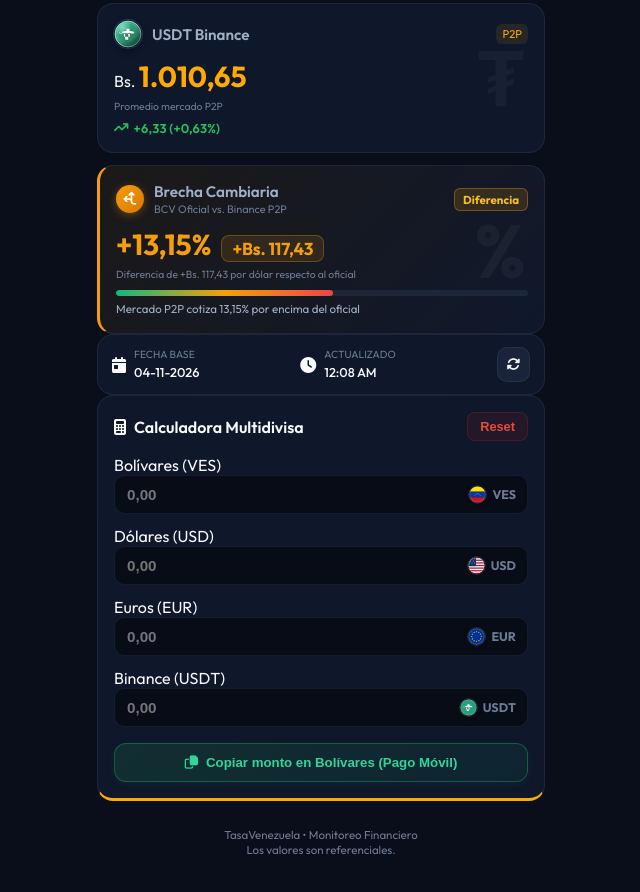
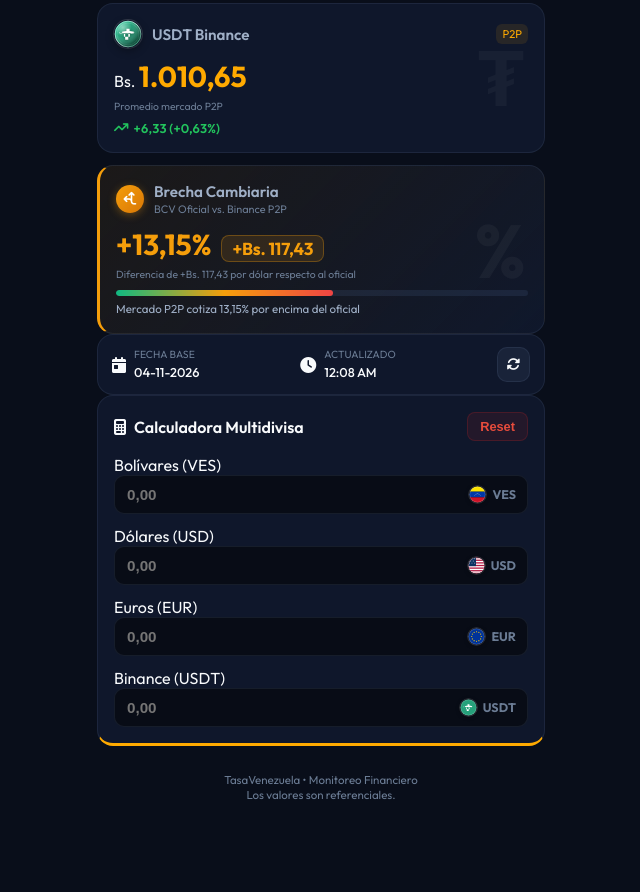
Before and after one commit to darwindiaz328-ai/TasaVenezuela, a plain HTML site: page index.html in a window 1280 px wide. Shown: the part 498-1390 px from the top of the page, without its empty margins (319-959 px from the left). After the commit the page ends 1338 px from the top, so only its background shows below. Drawn offline with Linux system fonts and the light colour scheme.

Commit message:
style: remover boton de copiar y retirar insignia Diferencia con cache v18

```diff
--- a/index.html
+++ b/index.html
@@ -314,7 +314,6 @@
                 <span class="spread-subtitle">BCV Oficial vs. Binance P2P</span>
               </div>
             </div>
-            <span class="source-badge spread-badge">Diferencia</span>
           </div>
           <div class="card-body">
             <div class="rate-value-container spread-values-container">
@@ -465,11 +464,7 @@
               </div>
             </div>
 
-            <!-- Botón elegante de Copiar para Pago Móvil -->
-            <button type="button" class="btn-copy-pagomovil" id="btn-copy-ves" title="Copiar monto en Bolívares para Pago Móvil">
-              <i class="fa-regular fa-copy"></i>
-              <span>Copiar monto en Bolívares (Pago Móvil)</span>
-            </button>
+
           </div>
         </div>
       </section>
--- a/sw.js
+++ b/sw.js
@@ -1,4 +1,4 @@
-const CACHE_NAME = 'tasavenezuela-cache-v17';
+const CACHE_NAME = 'tasavenezuela-cache-v18';
 
 const STATIC_ASSETS = [
   './',
```
Also changed, not shown: 1 other file.
